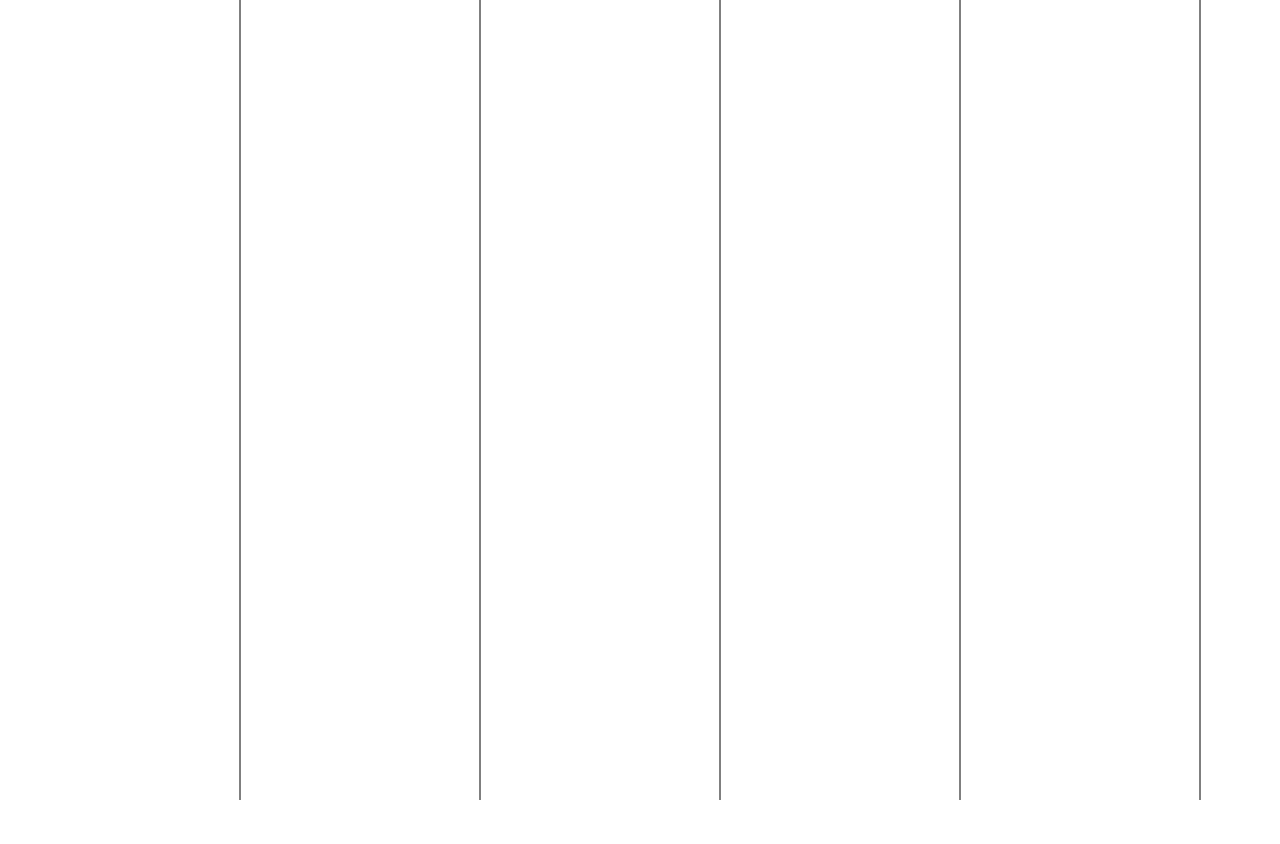
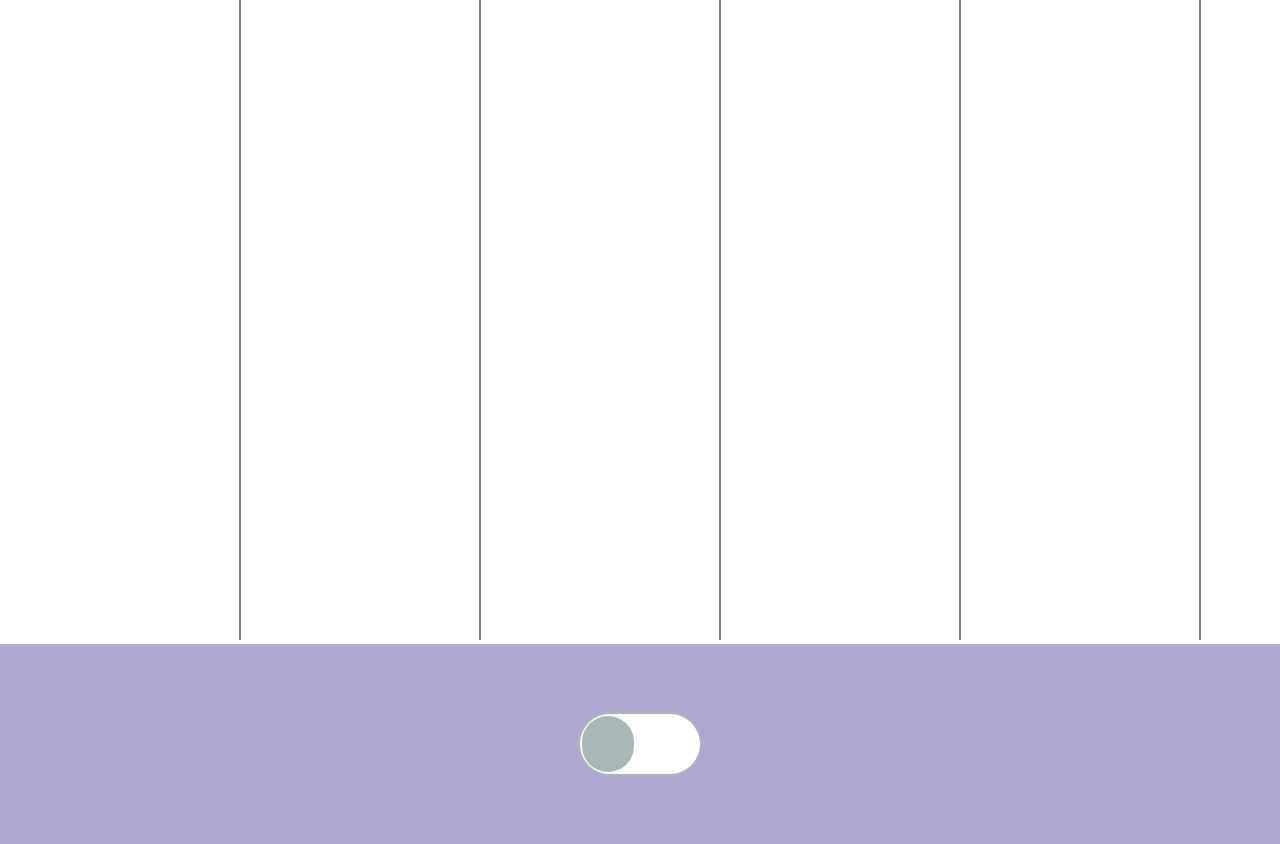
Before and after one commit to C-Powers/WebTheremin, a website: page public/index.html in a window 1280 px wide. Before the commit the page ends 804 px from the top, so only its background shows below. Drawn offline with Linux system fonts and the light colour scheme.

Commit message:
update toggles and stuff

```diff
--- /dev/null
+++ b/js/ThereminControls.js
@@ -0,0 +1,3 @@
+(function() {
+  'use strict';
+})();
--- a/public/index.html
+++ b/public/index.html
@@ -2,7 +2,7 @@
 <html lang="en">
 <head>
   <meta charset="UTF-8">
-  <title>Theramin</title>
+  <title>Theremin</title>
   <link rel="stylesheet" href="./style.css">
 </head>
 <body>
@@ -11,7 +11,18 @@
   <div class="bar" id="bar">
   </div>
 </div> -->
-<canvas id="canvas"></canvas>
+<div>
+    <canvas id="canvas"></canvas>
+
+    <div class="flex-parent"id="controls">
+      <div class="switch">
+        <input id="cmn-toggle-4" class="cmn-toggle cmn-toggle-round-flat" type="checkbox">
+        <label for="cmn-toggle-4"></label>
+      </div>
+    </div>
+</div>
+
+
 
 <script src="./js/Globals.js"></script>
 <script src="./js/mouseMove.js"></script>
--- a/public/js/Globals.js
+++ b/public/js/Globals.js
@@ -1,9 +1,16 @@
 var delta;
 
-var docHeight = document.body.clientHeight;
+var docHeight = document.body.clientHeight - document.body.clientHeight*0.2;
+
+var MAKESOUND = false;
 
 const maxHighFreq = 2093.0;
 const step = 20; //pixels it takes to move one half step
 
+document.getElementById("cmn-toggle-4").addEventListener("click", function(){
+    MAKESOUND = !MAKESOUND;
+});
+
 document.querySelector("canvas").width = window.innerWidth;
-document.querySelector("canvas").height = window.innerHeight;
+document.querySelector("canvas").height =
+          window.innerHeight - window.innerHeight*0.2;
--- a/public/js/mouseMove.js
+++ b/public/js/mouseMove.js
@@ -17,9 +17,6 @@
   };
 
   function getMouseDiff() {
-    //let theraminPos = document.getElementsByClass('bar')[0]
-    //let node = document.getElementById('bar');
-    //let barX = node.offsetLeft + node.offsetWidth/2;
     let pos = mousePos;
     if (!pos) {
       delta = {
@@ -27,14 +24,12 @@
         y: 0
       };
     } else {
-      //let diffX = Math.abs(barX - pos.x);
       let diffX = pos.x
       let diffY = pos.y;
       delta = {
         x: diffX,
         y: diffY
-      }; //deltaX is a global var
-      // console.log(delta);
+      };
     }
   };
 })();
--- a/public/js/sounds.js
+++ b/public/js/sounds.js
@@ -14,14 +14,14 @@
   function variableFreq() {
     let numerator = -delta.x
     let freqMod = Math.pow(2, numerator/(12*step));
-    let gainMod = delta.y/docHeight;
+    let gainMod = delta.y > docHeight ? 1 : delta.y/docHeight;
 
     oscillator.frequency.value = maxHighFreq * freqMod;
-    // console.log(freqMod);
-    // console.log(oscillator.frequency.value);
-    // console.log(delta);
-    gain.gain.value = (1 - gainMod);
-    //oscillator.stop();
-    // oscillator.start();
+    if(MAKESOUND) {
+      gain.gain.value = (1 - gainMod);
+    } else {
+      gain.gain.value = 0;
+    }
   }
+
 })()
--- a/public/style.css
+++ b/public/style.css
@@ -7,7 +7,7 @@ html, body {
 .flex-parent {
   display:flex;
   flex-direction: row;
-  justify-content: flex-start;
+  justify-content: center;
   align-items: center;
 }
 
@@ -21,3 +21,61 @@ html, body {
   width: .5rem;
   background-color: black;
 }
+
+#controls {
+  background-color: #AEA8D3;
+  height: 200px;
+  width: 100vw;
+}
+
+.cmn-toggle {
+  position: absolute;
+  margin-left: -9999px;
+  visibility: hidden;
+}
+.cmn-toggle + label {
+  display: block;
+  position: relative;
+  cursor: pointer;
+  outline: none;
+  user-select: none;
+}
+input.cmn-toggle-round-flat + label {
+  padding: 2px;
+  width: 120px;
+  height: 60px;
+  background-color: #ABB7B7;
+  border-radius: 60px;
+  transition: background 0.4s;
+}
+input.cmn-toggle-round-flat + label:before,
+input.cmn-toggle-round-flat + label:after {
+  display: block;
+  position: absolute;
+  content: "";
+}
+input.cmn-toggle-round-flat + label:before {
+  top: 2px;
+  left: 2px;
+  bottom: 2px;
+  right: 2px;
+  background-color: #fff;
+  border-radius: 60px;
+  transition: background 0.4s;
+}
+input.cmn-toggle-round-flat + label:after {
+  top: 4px;
+  left: 4px;
+  bottom: 4px;
+  width: 52px;
+  background-color: #ABB7B7;
+  border-radius: 52px;
+  transition: margin 0.4s, background 0.4s;
+}
+input.cmn-toggle-round-flat:checked + label {
+  background-color: #8ce196;
+}
+input.cmn-toggle-round-flat:checked + label:after {
+  margin-left: 60px;
+  background-color: #8ce196;
+}
```
Also changed, not shown: 1 other file.
